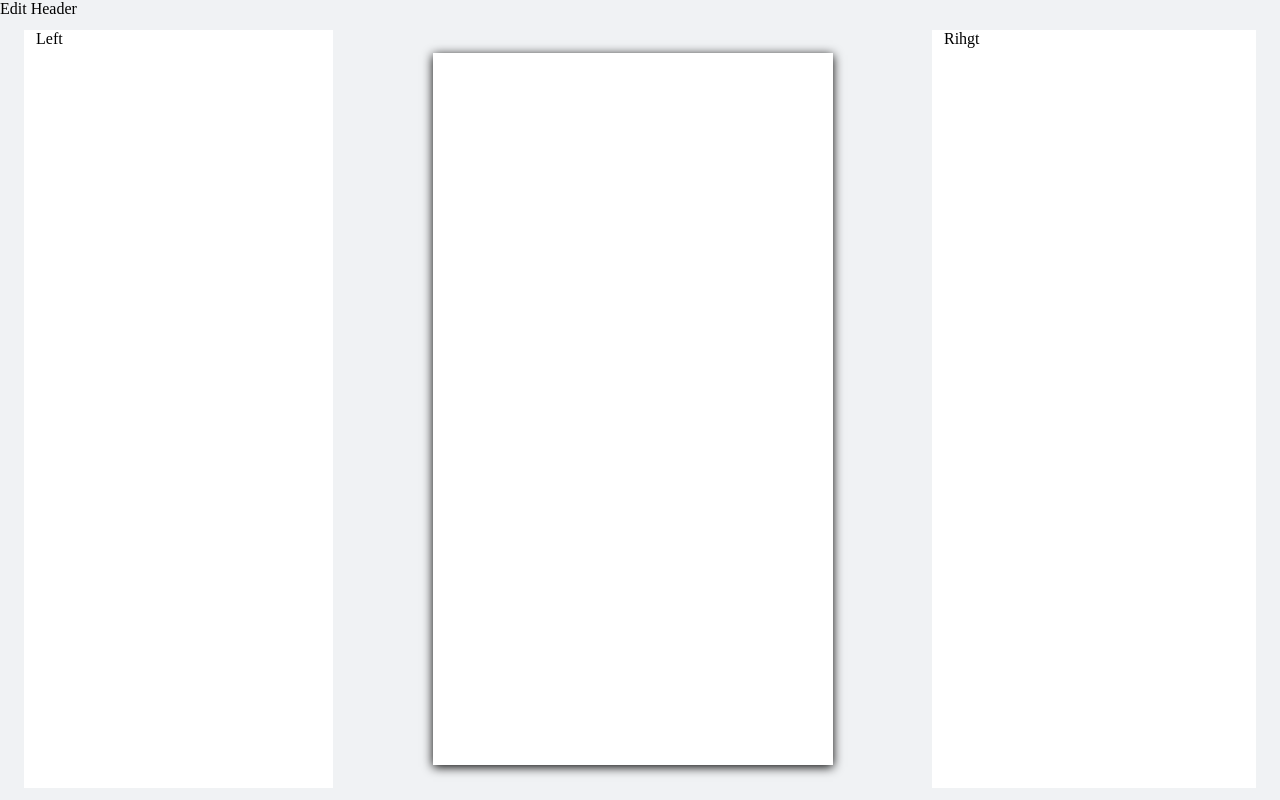
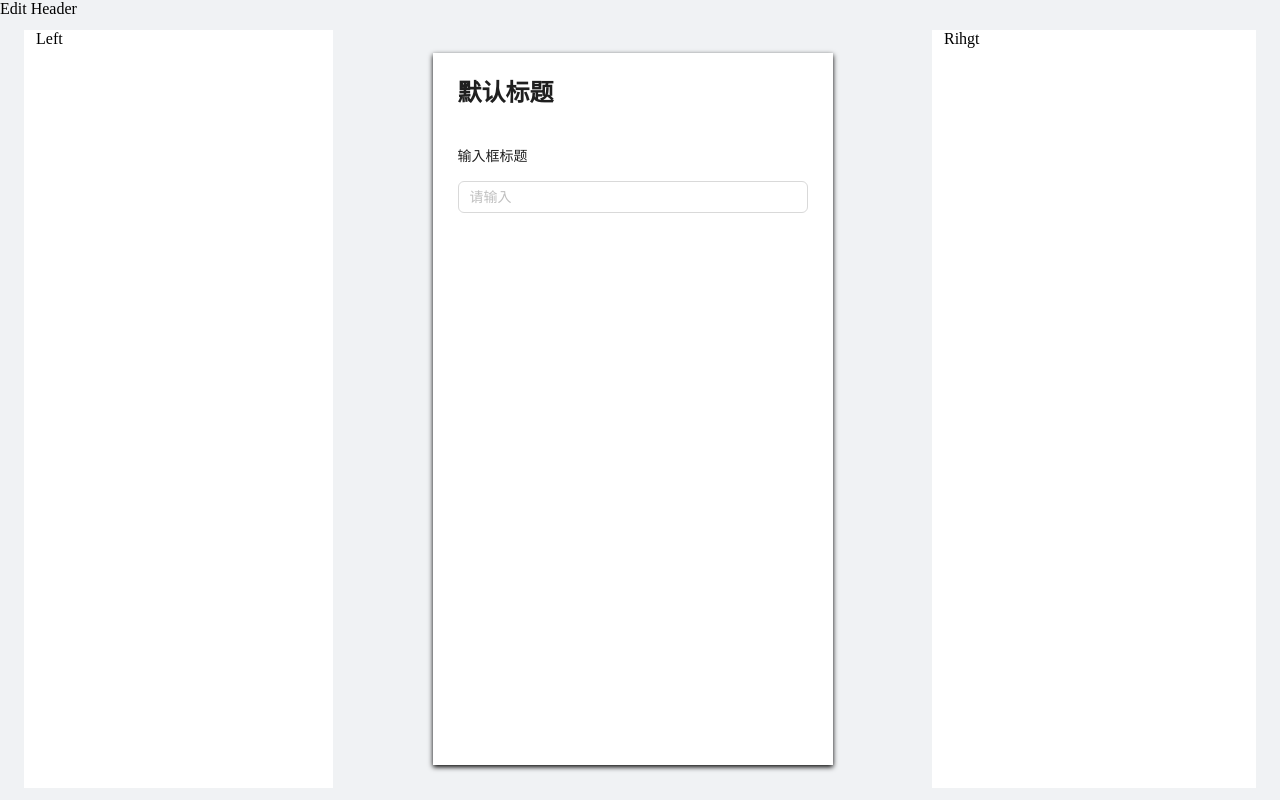
Before and after one commit to wuhuiluo666/questionnaire-FE, a React (Create React App) app: page /question/edit/q2 in a window 1280 px wide. Built offline with nearby package versions, Linux system fonts and the light colour scheme; no server answers.

Commit message:
complete QuestionEdit Page

```diff
--- /dev/null
+++ b/src/components/ComponentInput/index.tsx
@@ -0,0 +1,24 @@
+import React from 'react'
+import { Input, Typography } from 'antd'
+
+const { Paragraph } = Typography
+
+interface ComponentInputProps {
+    text?: string,
+    placeholder?: string
+}
+
+const defaultProps: ComponentInputProps = {
+    text: '输入框标题',
+    placeholder: '请输入',
+}
+
+export const ComponentInput = (props: ComponentInputProps) => {
+    const { text = '输入框标题', placeholder = '请输入' } = { ...defaultProps, ...props }
+    return <div>
+        <Paragraph>{text}</Paragraph>
+        <div>
+            <Input placeholder={placeholder} />
+        </div>
+    </div>
+}
--- /dev/null
+++ b/src/components/ComponentTitle/index.tsx
@@ -0,0 +1,28 @@
+import React from 'react'
+import { Typography } from 'antd'
+
+const { Title } = Typography
+
+interface ComponentTitleProps {
+    title?: string
+    level?: 1 | 2 | 3 | 4 | 5
+    isCenter?: boolean
+}
+
+const defaultProps: ComponentTitleProps = {
+    title: '默认标题',
+    level: 1,
+    isCenter: false
+}
+
+export const ComponentTitle = (props: ComponentTitleProps) => {
+    const genFontSize = (level: number) => {
+        if (level === 1) return '24px'
+        if (level === 2) return '20px'
+        return '16px'
+    }
+    const { title = '默认标题', level = 1, isCenter = false } = { ...defaultProps, ...props }
+    return <Title level={level} style={{ textAlign: isCenter ? 'center' : 'start', marginTop: 0, marginBottom: 0, fontSize: genFontSize(level) }}>
+        {title}
+    </Title>
+}
--- /dev/null
+++ b/src/pages/question/EditCanvas/index.module.scss
@@ -0,0 +1,20 @@
+.canvas {
+    min-height: 100%;
+    background-color: #fff;
+    overflow: hidden;
+}
+
+.component-wrapper {
+    margin: 12px;
+    padding: 12px;
+    border: 1px solid #fff;
+    border-radius: 3px;
+
+    &:hover {
+        border-color: #d9d9d9;
+    }
+}
+
+.component {
+    pointer-events: none;
+}
--- /dev/null
+++ b/src/pages/question/EditCanvas/index.tsx
@@ -0,0 +1,19 @@
+import React from 'react'
+import styles from './index.module.scss'
+import { ComponentInput } from '../../../components/ComponentInput'
+import { ComponentTitle } from '../../../components/ComponentTitle'
+
+export const EditCanvas = () => {
+    return <div className={styles.canvas}>
+        <div className={styles['component-wrapper']}>
+            <div className={styles.component}>
+                <ComponentTitle />
+            </div>
+        </div>
+        <div className={styles['component-wrapper']}>
+            <div className={styles.component}>
+                <ComponentInput />
+            </div>
+        </div>
+    </div>
+}
--- a/src/pages/question/edit/Index.tsx
+++ b/src/pages/question/edit/Index.tsx
@@ -1,6 +1,7 @@
 import React from 'react'
 import styles from './index.module.scss'
 import { useLoadQuestionData } from '../../../hooks/useLoadQuestionData'
+import { EditCanvas } from '../EditCanvas'
 
 
 const Edit = () => {
@@ -12,7 +13,7 @@ const Edit = () => {
                 <div className={styles.left}>Left</div>
                 <div className={styles.main}>
                     <div className={styles['canvas-warpper']}>
-                        <div style={{ height: '900px' }}></div>
+                       <EditCanvas />
                     </div>
                 </div>
                 <div className={styles.right}>Rihgt</div>
--- a/src/pages/question/edit/index.module.scss
+++ b/src/pages/question/edit/index.module.scss
@@ -34,7 +34,7 @@
       transform: translateX(-50%) translateY(-50%);
       background-color: #fff;
       overflow: auto;
-      box-shadow: 0 2px 10px #000000;
+      box-shadow: 0 2px 5px #000;
     }
   }
 
```
Also changed, not shown: src/components/ComponentInput/index.module.scss (added).
